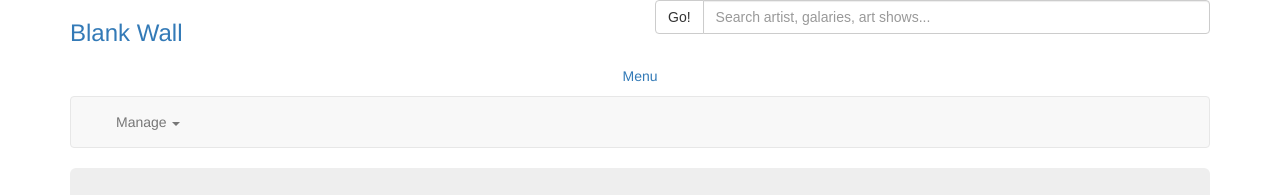
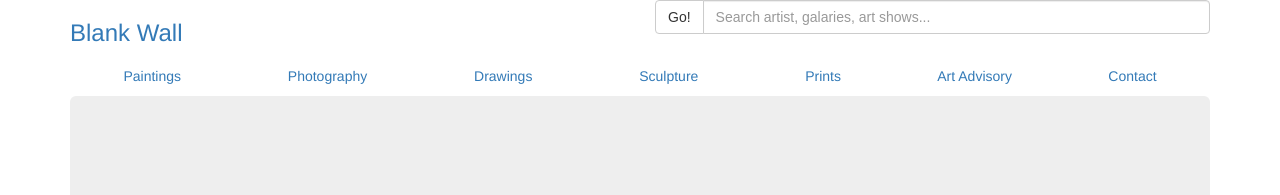
Before and after one commit to GalaxyDefender/Blank-Wall, an Angular app: page / in a window 1280 px wide. Shown: the top 195 px of the page. Built offline with nearby package versions, Linux system fonts and the light colour scheme.

Commit message:
experimental dropdown menu 2

```diff
--- a/src/app/app.module.ts
+++ b/src/app/app.module.ts
@@ -5,6 +5,7 @@ import { HttpModule } from '@angular/http';
 
 import { AppComponent } from './app.component';
 import { NavComponent } from './nav/nav.component';
+// import 'test.css';
 import { HomeComponent } from './home/home.component';
 import { CuratorsChoiceComponent } from './home/curators-choice/curators-choice.component';
 import { FeaturedArtistComponent } from './home/featured-artist/featured-artist.component';
--- a/src/app/nav/nav.component.html
+++ b/src/app/nav/nav.component.html
@@ -14,37 +14,17 @@
 
 <nav>
     <ul class="nav nav-justified">
-        <div class="collapse navbar-collapse">
 
-        </div>
-        <li class="dropdown" id="menu" appDropdown><a href="#" class="dropdown-toggle" role="button">Menu</a>
-        <ul class="dropdown-menu">
-            <li><a href="#">Paintings</a></li>
-            <li><a href="#">Photography</a></li>
-            <li><a href="#">Drawings</a></li>
-            <li><a href="#">Sculpture</a></li>
-            <li><a href="#">Prints</a></li>
-            <li><a href="#">Art Advisory</a></li>
-            <li><a href="#">Contact</a></li>
-        </ul>
+        <li id="menu" class="visible-xs"><a href="#" (click)="toggleCollapse()" class="dropdown-toggle">Menu</a>
         </li>
+                <li [class.show]="show" class="hidden-xs"><a href="#">Paintings</a></li>
+                <li class="hidden-xs"><a href="#">Photography</a></li>
+                <li class="hidden-xs"><a href="#">Drawings</a></li>
+                <li class="hidden-xs"><a href="#">Sculpture</a></li>
+                <li class="hidden-xs"><a href="#">Prints</a></li>
+                <li class="hidden-xs"><a href="#">Art Advisory</a></li>
+                <li class="hidden-xs"><a href="#">Contact</a></li>
+            <!-- <ul class="collapse" [class.show]="show">
+            </ul> -->
     </ul>
 </nav>
-
-
-<!--  -->
-<nav class="navbar navbar-default">
-  <div class="container-fluid">
-    <div class="collapse navbar-collapse">
-      <ul class="nav navbar-nav navbar-left">
-        <li class="dropdown" appDropdown>
-          <a href="#" class="dropdown-toggle" role="button">Manage <span class="caret"></span></a>
-          <ul class="dropdown-menu">
-            <li><a href="#">Save Data</a></li>
-            <li><a href="#">Fetch Data</a></li>
-          </ul>
-        </li>
-      </ul>
-    </div>
-  </div>
-</nav>
--- a/src/app/nav/nav.component.ts
+++ b/src/app/nav/nav.component.ts
@@ -1,4 +1,5 @@
 import { Component, OnInit } from '@angular/core';
+// import 'test.css';
 
 @Component({
   selector: 'app-nav',
@@ -6,7 +7,11 @@ import { Component, OnInit } from '@angular/core';
   styleUrls: ['./nav.component.css']
 })
 export class NavComponent implements OnInit {
+	show:boolean = false;
 
+	toggleCollapse() {
+		this.show = !this.show;
+	}
   constructor() { }
 
   ngOnInit() {
--- /dev/null
+++ b/src/app/nav/test.css
@@ -0,0 +1,3 @@
+.nav {
+	background-color: red;
+}
```
